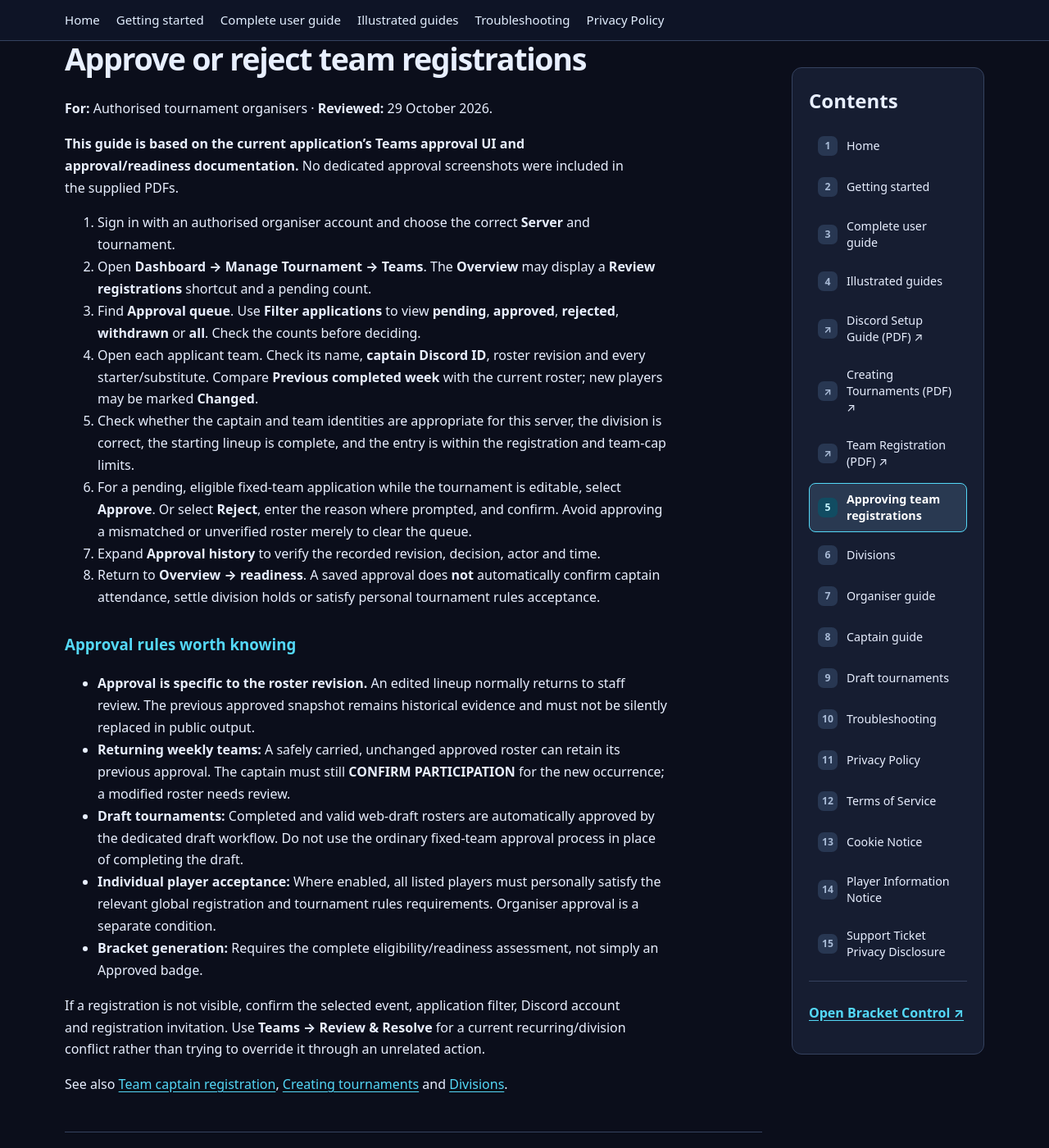
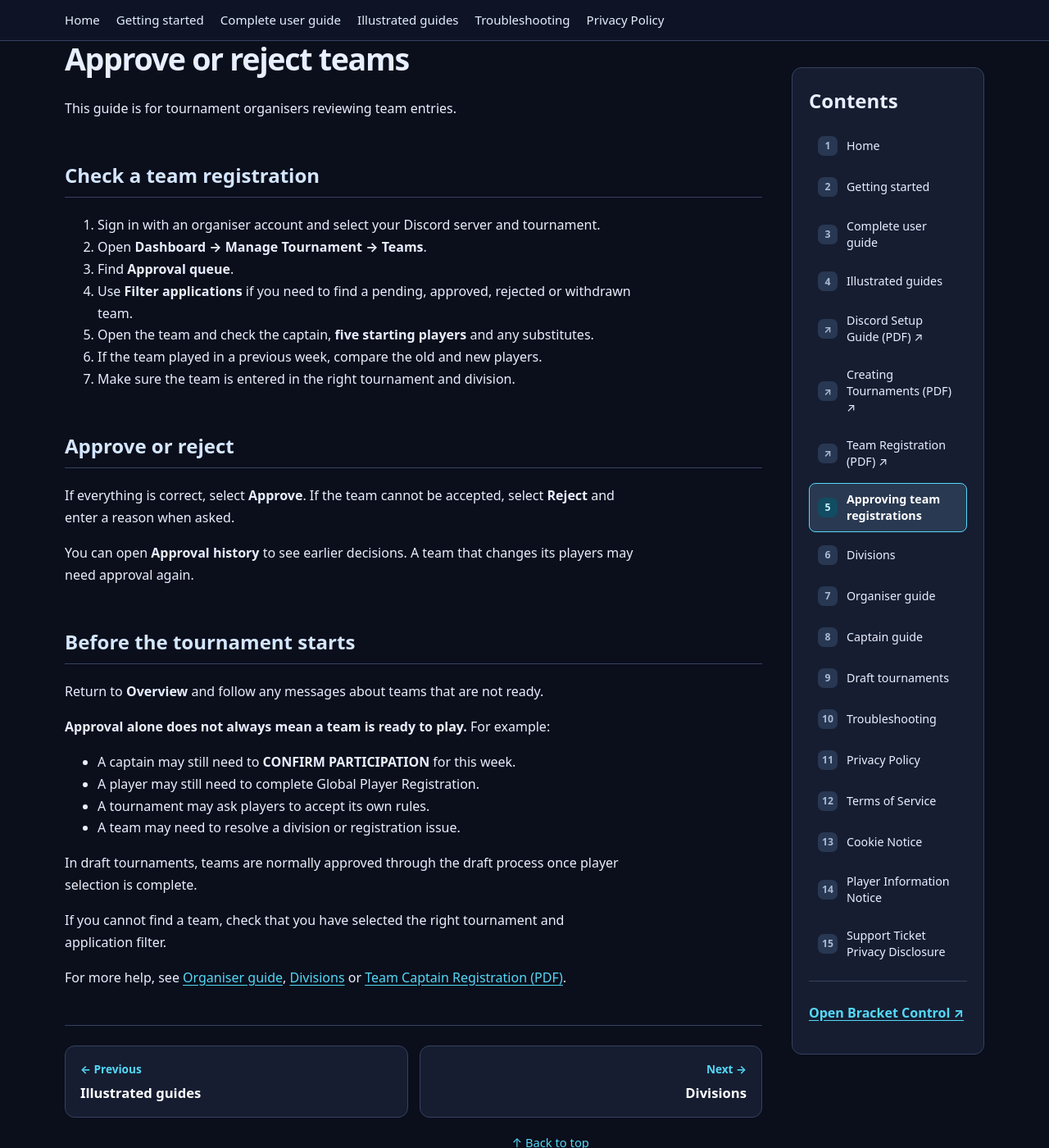
Before and after one commit to dev-dyly/bracket-control-wiki, a Jekyll site: the page built from guides/team-approvals.md, in a window 1280 px wide and 1400 px high, scrolled down 259 px. Shown: the whole window at 82% size. Built offline with Jekyll 4.4.1, drawn with Linux system fonts in a browser that asks for light colours.

Commit message:
docs: simplify guides/team-approvals.md for everyday users

```diff
--- a/guides/team-approvals.md
+++ b/guides/team-approvals.md
@@ -3,29 +3,39 @@ layout: default
 title: Approving team registrations
 permalink: /guides/team-approvals/
 ---
-# Approve or reject team registrations
+# Approve or reject teams
 
-**For:** Authorised tournament organisers · **Reviewed:** 29 October 2026.
+This guide is for tournament organisers reviewing team entries.
 
-**This guide is based on the current application's Teams approval UI and approval/readiness documentation.** No dedicated approval screenshots were included in the supplied PDFs.
+## Check a team registration
 
-1. Sign in with an authorised organiser account and choose the correct **Server** and tournament.
-2. Open **Dashboard → Manage Tournament → Teams**. The **Overview** may display a **Review registrations** shortcut and a pending count.
-3. Find **Approval queue**. Use **Filter applications** to view **pending**, **approved**, **rejected**, **withdrawn** or **all**. Check the counts before deciding.
-4. Open each applicant team. Check its name, **captain Discord ID**, roster revision and every starter/substitute. Compare **Previous completed week** with the current roster; new players may be marked **Changed**.
-5. Check whether the captain and team identities are appropriate for this server, the division is correct, the starting lineup is complete, and the entry is within the registration and team-cap limits.
-6. For a pending, eligible fixed-team application while the tournament is editable, select **Approve**. Or select **Reject**, enter the reason where prompted, and confirm. Avoid approving a mismatched or unverified roster merely to clear the queue.
-7. Expand **Approval history** to verify the recorded revision, decision, actor and time.
-8. Return to **Overview → readiness**. A saved approval does **not** automatically confirm captain attendance, settle division holds or satisfy personal tournament rules acceptance.
+1. Sign in with an organiser account and select your Discord server and tournament.
+2. Open **Dashboard → Manage Tournament → Teams**.
+3. Find **Approval queue**.
+4. Use **Filter applications** if you need to find a pending, approved, rejected or withdrawn team.
+5. Open the team and check the captain, **five starting players** and any substitutes.
+6. If the team played in a previous week, compare the old and new players.
+7. Make sure the team is entered in the right tournament and division.
 
-### Approval rules worth knowing
+## Approve or reject
 
-- **Approval is specific to the roster revision.** An edited lineup normally returns to staff review. The previous approved snapshot remains historical evidence and must not be silently replaced in public output.
-- **Returning weekly teams:** A safely carried, unchanged approved roster can retain its previous approval. The captain must still **CONFIRM PARTICIPATION** for the new occurrence; a modified roster needs review.
-- **Draft tournaments:** Completed and valid web-draft rosters are automatically approved by the dedicated draft workflow. Do not use the ordinary fixed-team approval process in place of completing the draft.
-- **Individual player acceptance:** Where enabled, all listed players must personally satisfy the relevant global registration and tournament rules requirements. Organiser approval is a separate condition.
-- **Bracket generation:** Requires the complete eligibility/readiness assessment, not simply an Approved badge.
+If everything is correct, select **Approve**. If the team cannot be accepted, select **Reject** and enter a reason when asked.
 
-If a registration is not visible, confirm the selected event, application filter, Discord account and registration invitation. Use **Teams → Review & Resolve** for a current recurring/division conflict rather than trying to override it through an unrelated action.
+You can open **Approval history** to see earlier decisions. A team that changes its players may need approval again.
 
-See also [Team captain registration]({{ '/assets/guides/team-registration/Bracket_Control_Team_Registration_User_Guide.pdf' | relative_url }}), [Creating tournaments]({{ '/assets/guides/tournament-creation/Bracket_Control_Tournament_Creation_User_Guide.pdf' | relative_url }}) and [Divisions]({{ '/guides/divisions/' | relative_url }}).
+## Before the tournament starts
+
+Return to **Overview** and follow any messages about teams that are not ready.
+
+**Approval alone does not always mean a team is ready to play.** For example:
+
+- A captain may still need to **CONFIRM PARTICIPATION** for this week.
+- A player may still need to complete Global Player Registration.
+- A tournament may ask players to accept its own rules.
+- A team may need to resolve a division or registration issue.
+
+In draft tournaments, teams are normally approved through the draft process once player selection is complete.
+
+If you cannot find a team, check that you have selected the right tournament and application filter.
+
+For more help, see [Organiser guide]({{ '/guides/organisers/' | relative_url }}), [Divisions]({{ '/guides/divisions/' | relative_url }}) or [Team Captain Registration (PDF)]({{ '/assets/guides/team-registration/Bracket_Control_Team_Registration_User_Guide.pdf' | relative_url }}).
```
